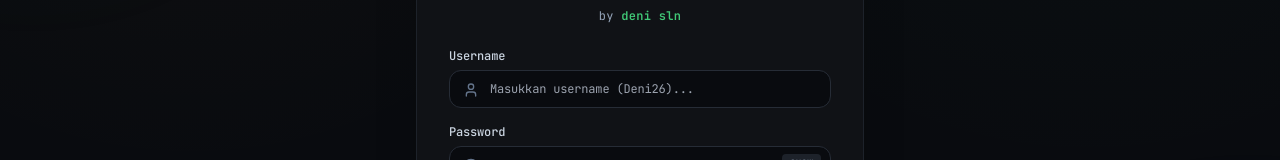
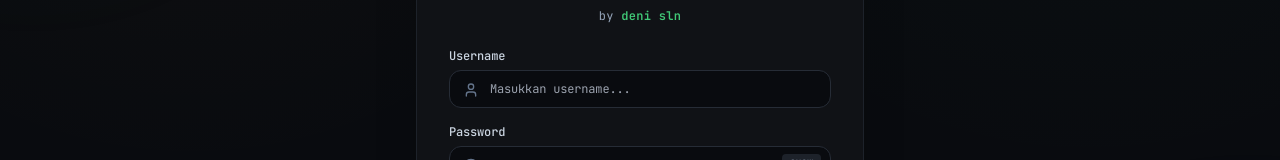
Before and after one commit to Deni-SLN/next-gen-sofia-meme-bot-v1, a Next.js app in the folder apps/web/: page /login in a window 1280 px wide. Shown: the part 307-467 px from the top of the page. Built offline with nearby package versions, Linux system fonts and the light colour scheme.

Commit message:
fix(ui): clean placeholder on login username input

```diff
--- a/apps/web/src/pages/login.tsx
+++ b/apps/web/src/pages/login.tsx
@@ -224,7 +224,7 @@ export function LoginPortal({ onSuccess }: LoginPortalProps) {
                   type="text"
                   value={username}
                   onChange={(e) => setUsername(e.target.value)}
-                  placeholder="Masukkan username (Deni26)..."
+                  placeholder="Masukkan username..."
                   disabled={isLocked || loading}
                   className="w-full pl-10 pr-3.5 py-2.5 rounded-xl bg-obsidian-950 border border-obsidian-700 text-slate-100 text-xs font-mono focus:outline-none focus:border-emerald-500 focus:ring-1 focus:ring-emerald-500 disabled:opacity-50 transition"
                   autoComplete="username"
```
